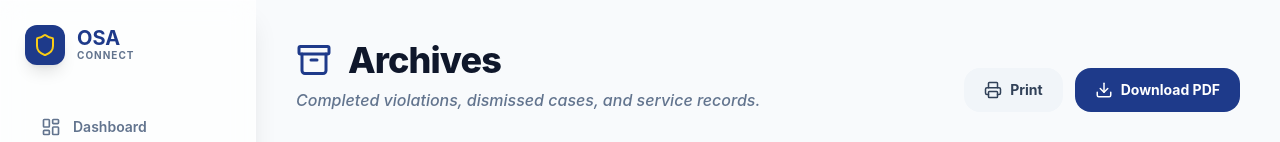
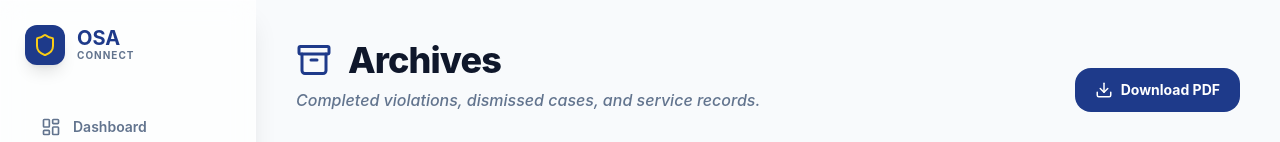
Before and after one commit to beans-26/OSA-Connect-deploy, a React (Vite) app in the folder frontend/: page /staff/archives in a window 1280 px wide. Shown: the top 142 px of the page. Built offline with nearby package versions, Linux system fonts and the light colour scheme; no server answers; sample sign-in values are in the browser's storage.

Commit message:
feat(frontend): remove print button from archives and rename community served to hours served

```diff
--- a/frontend/src/pages/staff/Archives.jsx
+++ b/frontend/src/pages/staff/Archives.jsx
@@ -144,7 +144,7 @@ const Archives = () => {
         });
 
         autoTable(doc, {
-            head: [['ID NUMBER', 'FIRST NAME', 'LAST NAME', 'CONTACT NUMBER', 'YEAR LEVEL', 'COURSE/PROGRAM', 'COLLEGE', 'NATURE OF VIOLATION', 'DATE COMMITTED', 'PENALTY', 'COMMUNITY SERVED', 'STATUS']],
+            head: [['ID NUMBER', 'FIRST NAME', 'LAST NAME', 'CONTACT NUMBER', 'YEAR LEVEL', 'COURSE/PROGRAM', 'COLLEGE', 'NATURE OF VIOLATION', 'DATE COMMITTED', 'PENALTY', 'HOURS SERVED', 'STATUS']],
             body: tableData,
             startY: 25,
             styles: {
@@ -170,11 +170,6 @@ const Archives = () => {
 
         doc.save(`OSA_Community_Service_Log_${new Date().toISOString().split('T')[0]}.pdf`);
     };
-
-    const handlePrint = () => {
-        window.print();
-    };
-
     const formatDate = (dateStr) => {
         if (!dateStr) return '—';
         const d = new Date(dateStr);
@@ -203,12 +198,6 @@ const Archives = () => {
                             <p className="text-slate-500 mt-2 font-medium italic">Completed violations, dismissed cases, and service records.</p>
                         </div>
                         <div className="flex gap-3 print:hidden">
-                            <button
-                                onClick={handlePrint}
-                                className="flex items-center gap-2 px-5 py-3 bg-slate-100 text-slate-700 rounded-2xl font-bold text-sm hover:bg-slate-200 transition-all"
-                            >
-                                <Printer size={18} /> Print
-                            </button>
                             <button
                                 onClick={generatePDF}
                                 className="flex items-center gap-2 px-5 py-3 bg-ustp-blue text-white rounded-2xl font-bold text-sm hover:bg-blue-700 transition-all"
```
